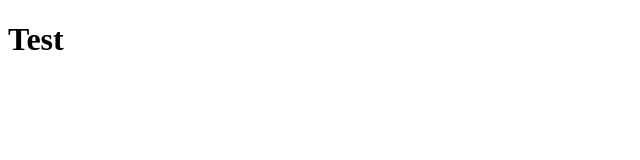
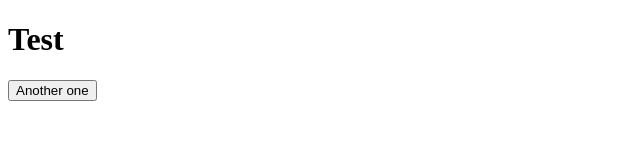
Before and after one commit to kakashidota/websitetester, a plain HTML site: page index.html in a window 1280 px wide. Shown: the whole page, without its empty margins (0-640 px from the left). Drawn offline with Linux system fonts and the light colour scheme.

Commit message:
added button

```diff
--- a/index.html
+++ b/index.html
@@ -7,5 +7,6 @@
 </head>
 <body>
     <h1>Test</h1>
+    <button>Another one</button>
 </body>
 </html>
```
